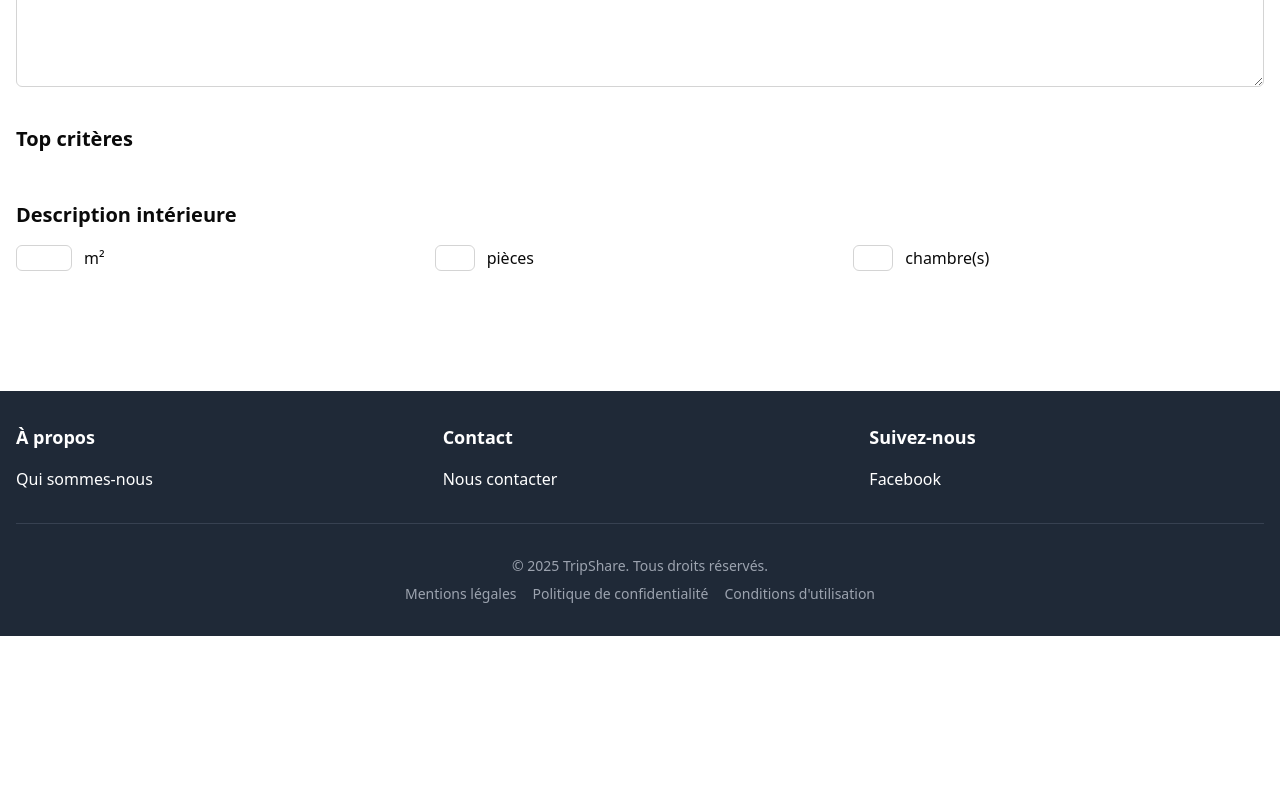
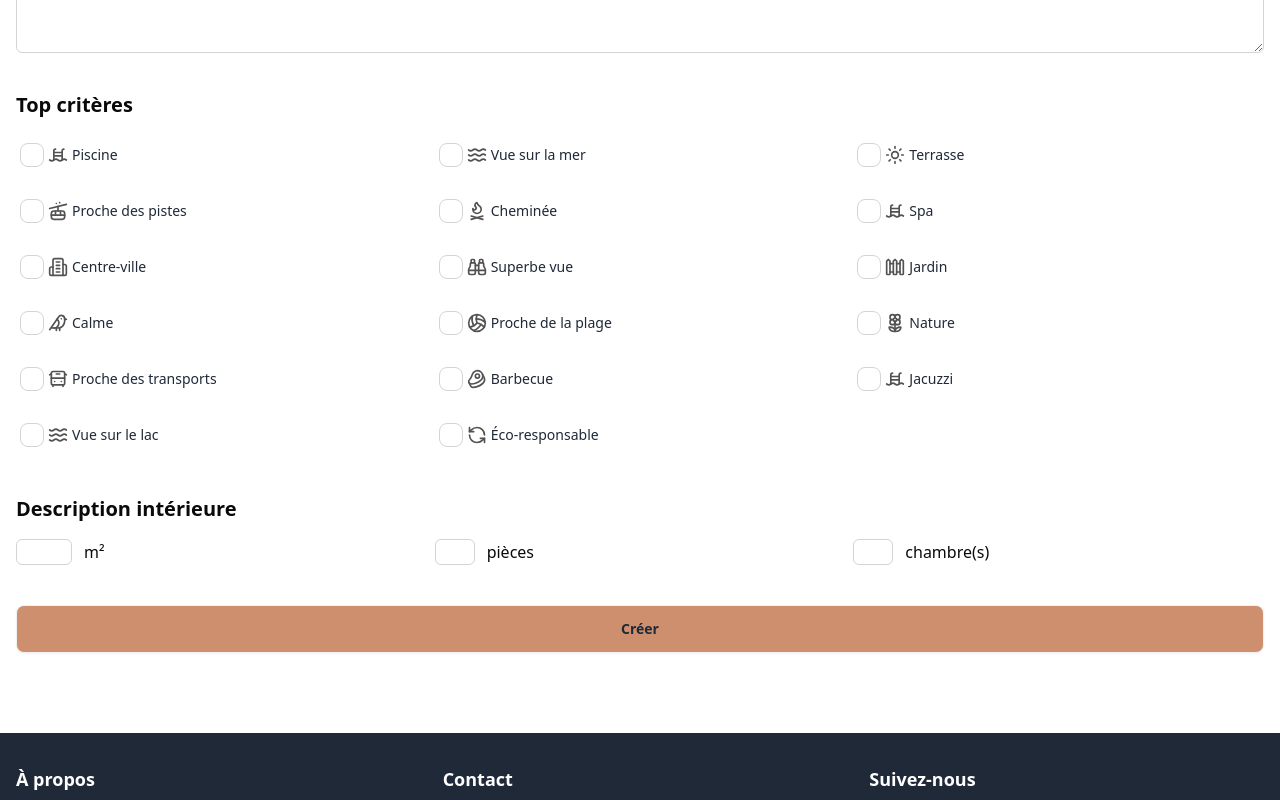
Before and after one commit to 5olen-tripshare/projet51, a Next.js app: page /accommodations/new in a window 1280 px wide. Shown: the part 760-1560 px from the top of the page. Before the commit the page ends 1396 px from the top, so only its background shows below. Built offline with nearby package versions, Linux system fonts and the light colour scheme.

Commit message:
form accomodation

```diff
--- a/app/accommodations/new/page.tsx
+++ b/app/accommodations/new/page.tsx
@@ -1,9 +1,15 @@
 import * as Icons from "lucide-react";
+import topCriteriaData from "@/src/data/topCriteria.json";
 
 export default function New() {
+  function getIconComponent(iconName: string) {
+    return Icons[iconName as keyof typeof Icons] as React.ElementType;
+  }
+
   return (
+    <form action="" method="post">
       <div className="container mx-auto px-4 py-8">
-      <div className="flex flex-row  justify-between  ">
+        <div className="flex flex-row  justify-between">
           <div className="">
             <h1 className="text-3xl font-bold mb-2">
               <input
@@ -27,24 +33,25 @@ export default function New() {
               <span className="text-2xl font-bold">
                 <input
                   name="price"
-                className="border-collapse border border-neutral-300 rounded-md text-right mr-1 w-10"
+                  className="border-collapse border border-neutral-300 rounded-md text-right mr-1 w-20"
                   type="number"
                   placeholder="0"
+                  min={0}
                 />
                 €
               </span>
               <span> /nuit</span>
             </div>
-          <button className="bg-brown btn btn-md w-32 hover:bg-orange-300">
-            Réserver
-          </button>
           </div>
         </div>
-      <div className=" grid grid-cols-1 md:grid-cols-2 gap-2"></div>
         <div className="relative h-96 mx-56 my-4">
-        <div className="object-cover rounded-lg border-collapse border border-neutral-400  h-96">
+          <div className="object-cover rounded-lg md:border-collapse md:border border-neutral-400  h-96">
             <div className="absolute inset-0 flex flex-row items-center justify-center text-center z-10">
-            <input type="file" className=" text-lg mt-2 mr-2" multiple={true} />
+              <input
+                type="file"
+                className=" text-lg mt-2 mr-2"
+                multiple={true}
+              />
               <Icons.Download />
             </div>
           </div>
@@ -57,7 +64,32 @@ export default function New() {
           <textarea className="border-collapse border border-neutral-300 rounded-md w-full h-36" />
         </div>
         <h2 className="text-xl font-bold mb-4">Top critères</h2>
-      <div className="grid grid-cols-3 gap-2 mb-8"></div>
+        <div className="grid grid-cols-3 gap-2 mb-8">
+          {Object.keys(topCriteriaData).map((criteria) => {
+            type CriteriaKeys = keyof typeof topCriteriaData;
+
+            const icon = topCriteriaData[criteria as CriteriaKeys].icon;
+            const IconComponent = getIconComponent(icon);
+
+            return (
+              <div className="flex items-center gap-2 mb-2" key={criteria}>
+                <label className="cursor-pointer label">
+                  <input
+                    type="checkbox"
+                    className="checkbox mr-1"
+                    name="criteria[]"
+                  />
+                  {IconComponent && (
+                    <IconComponent className="h-5 w-5 opacity-70 mr-1" />
+                  )}{" "}
+                  <span className="label-text">
+                    {topCriteriaData[criteria as CriteriaKeys].label}
+                  </span>
+                </label>
+              </div>
+            );
+          })}
+        </div>
         <h2 className="text-xl font-bold mb-4">Description intérieure</h2>
         <div className="grid grid-cols-3 gap-2 mb-8">
           <div className="flex items-center gap-2 mb-2">
@@ -85,6 +117,13 @@ export default function New() {
             chambre(s)
           </div>
         </div>
+        <button
+          type="submit"
+          className="btn bg-brown w-full hover:bg-orange-300"
+        >
+          Créer
+        </button>
       </div>
+    </form>
   );
 }
```
Lines whose indentation alone changed are shown as unchanged.
